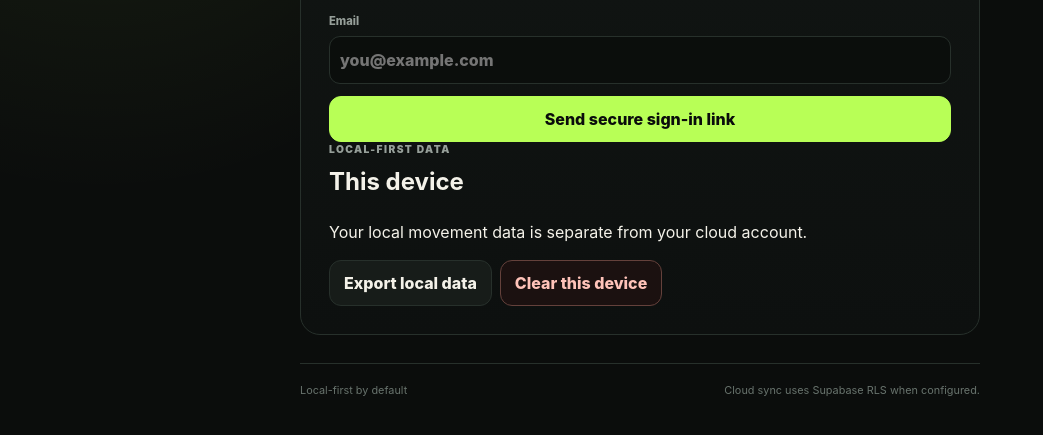
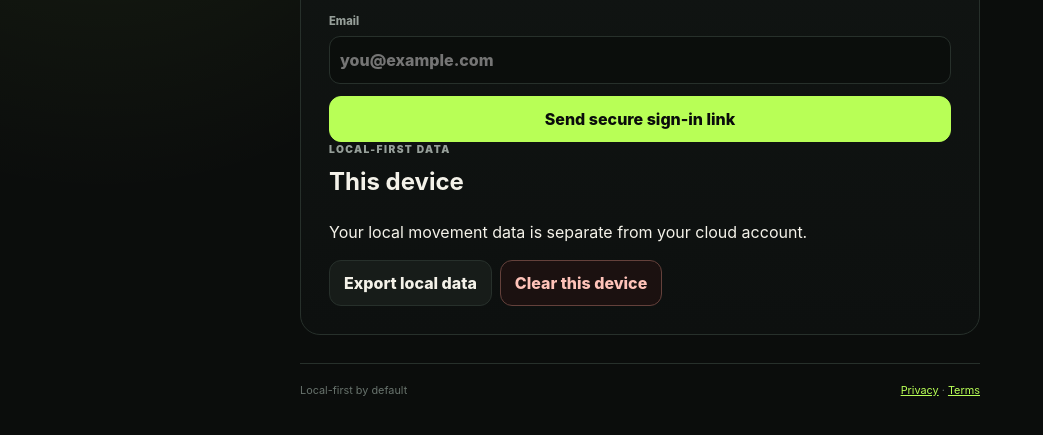
Before and after one commit to De-Omega-Point/De-Movement, a website: page account.html in a window 1280 px wide. Shown: the part 253-688 px from the top of the page, without its empty margins (0-1043 px from the left). Drawn offline with nearby package versions, Linux system fonts and the light colour scheme.

Commit message:
feat: add manifest and data-control links to account page

```diff
--- a/account.html
+++ b/account.html
@@ -1,11 +1,11 @@
-<!doctype html><html lang="en-AU"><head><meta charset="utf-8"><meta name="viewport" content="width=device-width,initial-scale=1"><meta name="theme-color" content="#0b0d0c"><title>Account · De-Movement</title><link rel="stylesheet" href="platform.css"></head><body>
+<!doctype html><html lang="en-AU"><head><meta charset="utf-8"><meta name="viewport" content="width=device-width,initial-scale=1"><meta name="theme-color" content="#0b0d0c"><title>Account · De-Movement</title><link rel="manifest" href="manifest.webmanifest"><link rel="icon" href="app-icon.svg" type="image/svg+xml"><link rel="stylesheet" href="platform.css"></head><body>
 <main class="auth-shell">
   <div class="brandbar"><a class="brand" href="index.html"><i></i><span><b>DE-MOVEMENT</b><small>A De-Omega-Point movement system</small></span></a><span class="role-chip">Account</span></div>
   <section class="card">
     <p class="eyebrow">CLOUD CONNECTION</p><h1 class="auth-title" id="account-title">Account</h1><p class="lead" id="account-lead">Connect your movement data across devices and coaching relationships.</p>
     <div id="account-root"></div>
   </section>
-  <div class="footer"><span>Local-first by default</span><span>Cloud sync uses Supabase RLS when configured.</span></div>
+  <div class="footer"><span>Local-first by default</span><span><a href="privacy.html">Privacy</a> · <a href="terms.html">Terms</a></span></div>
 </main>
 <script src="config.js"></script><script src="https://cdn.jsdelivr.net/npm/@supabase/supabase-js@2"></script><script src="supabase-adapter.js"></script><script src="account.js"></script>
 </body></html>
```
